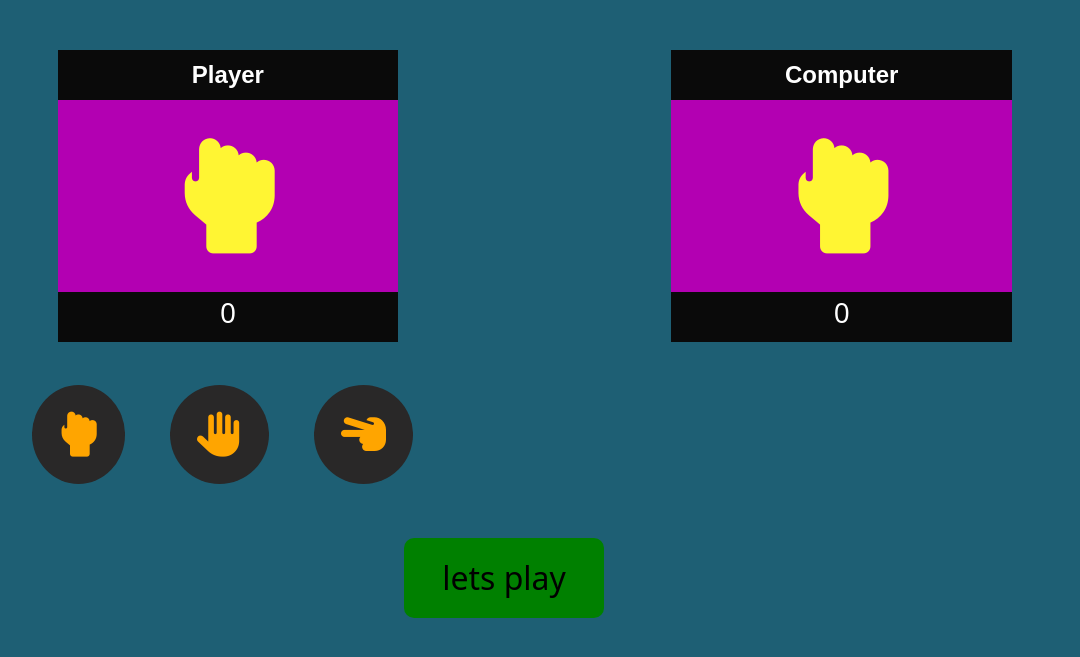
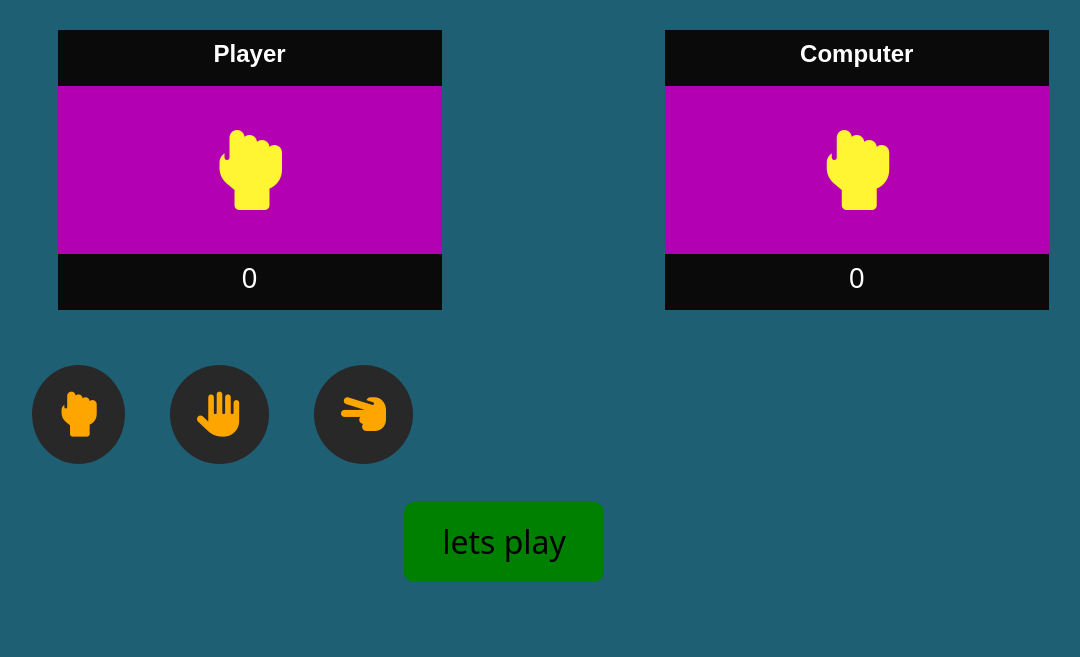
Before and after one commit to AKSHAYHEGDE3/rock-paper-scissors, a plain HTML site: page index.html in a window 1280 px wide. Shown: the part 77-734 px from the top of the page, without its empty margins (136-1216 px from the left). Drawn offline with nearby package versions, Linux system fonts and the light colour scheme.

Commit message:
fixed ui

```diff
--- a/styles.css
+++ b/styles.css
@@ -18,34 +18,36 @@ body{
 .container{
     display: flex;
     margin-top: 2%;
+    margin-bottom: 1rem;
 }
 .container .section{
-    width: 350px;
-    margin: 20px 50px;
+    width: 30vw;
+    height: 35vh ;
 }
+
 #section1{
+    margin-left: 10%;
     margin-right: 20%;
-    margin-left: 10%;
 }
+
 .section .info{
     background: rgb(10, 10, 10);
     display: flex;
     align-items: center;
     justify-content: center;
-    height: 50px;
+    height: 20%;
 }
 .section .scores{
     background: rgb(10, 10, 10);
     display: flex;
     align-items: center;
     justify-content: center;
-    height: 50px;
+    height: 20%;
     color: white;
 }
 .info h3{
     font-size: 1.5rem;
     font-weight: bold;
-    margin: 0px 10px;
     font-family: sans-serif;
     color: white;
 }
@@ -55,10 +57,10 @@ body{
     justify-content: center;
     /* background : rgb(41, 40, 40); */
     background: #b300b2;
-    height: 15vw;
+    height: 60%;
 }
 .show i{
-    font-size: 9vw;
+    font-size: 5rem;
     color: #FFF533;
 }
 
@@ -86,8 +88,11 @@ body{
 
 
 }
+#finalResult{
+    margin-top: 1rem;
+}
 .lets_play{
-    margin-top: 2rem;
+    margin-top: 1rem;
     padding: 1rem;
     background: green;
     outline: none;
@@ -98,8 +103,8 @@ body{
     font-size: 2rem;
 }
 
-@media screen and (max-width:480px) {
-    .section{
-        width: 120px !important;
-    }
+@media screen and (max-width:576px) {
+  .info h3{
+      font-size: 1rem;
+  }
 }
```
Also changed, not shown: paper.png (deleted), rock.png (deleted), scissor.png (deleted).
